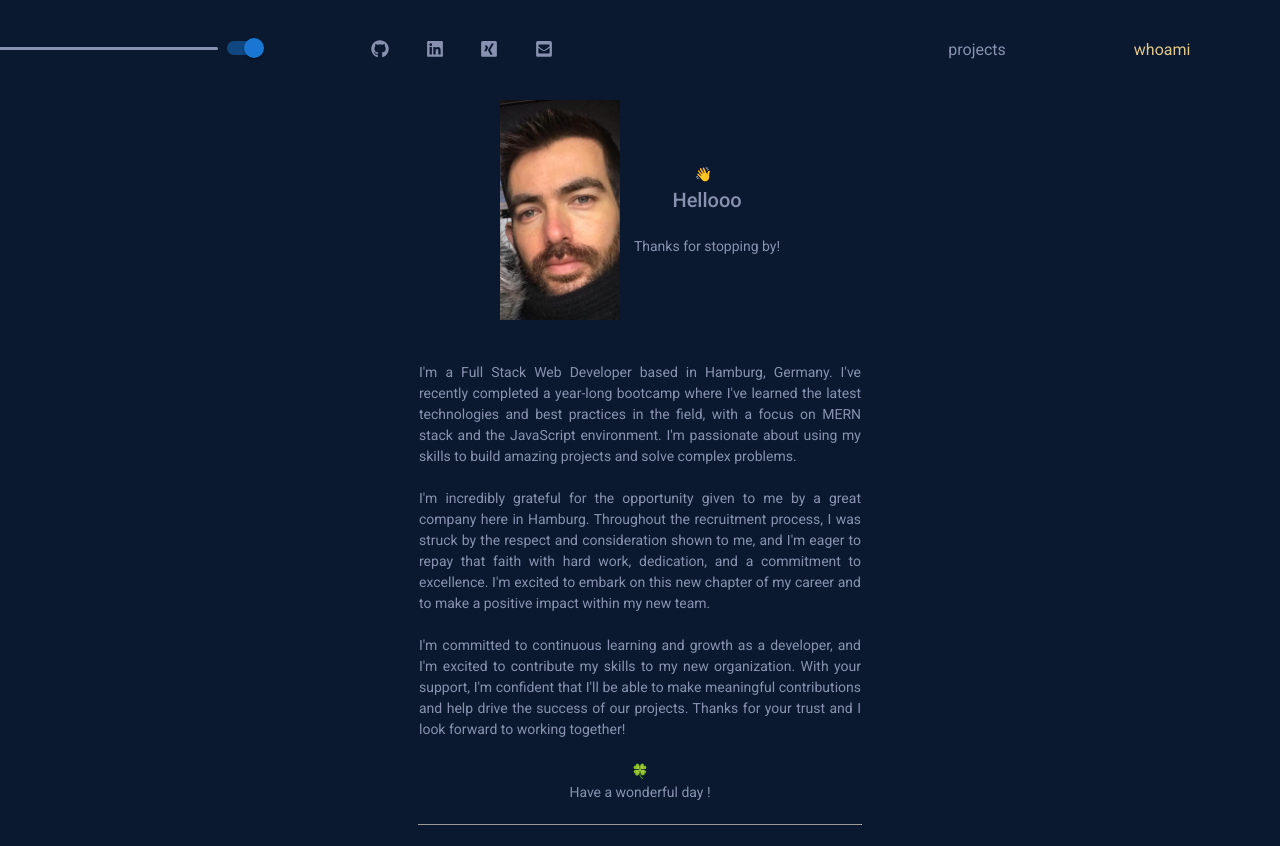
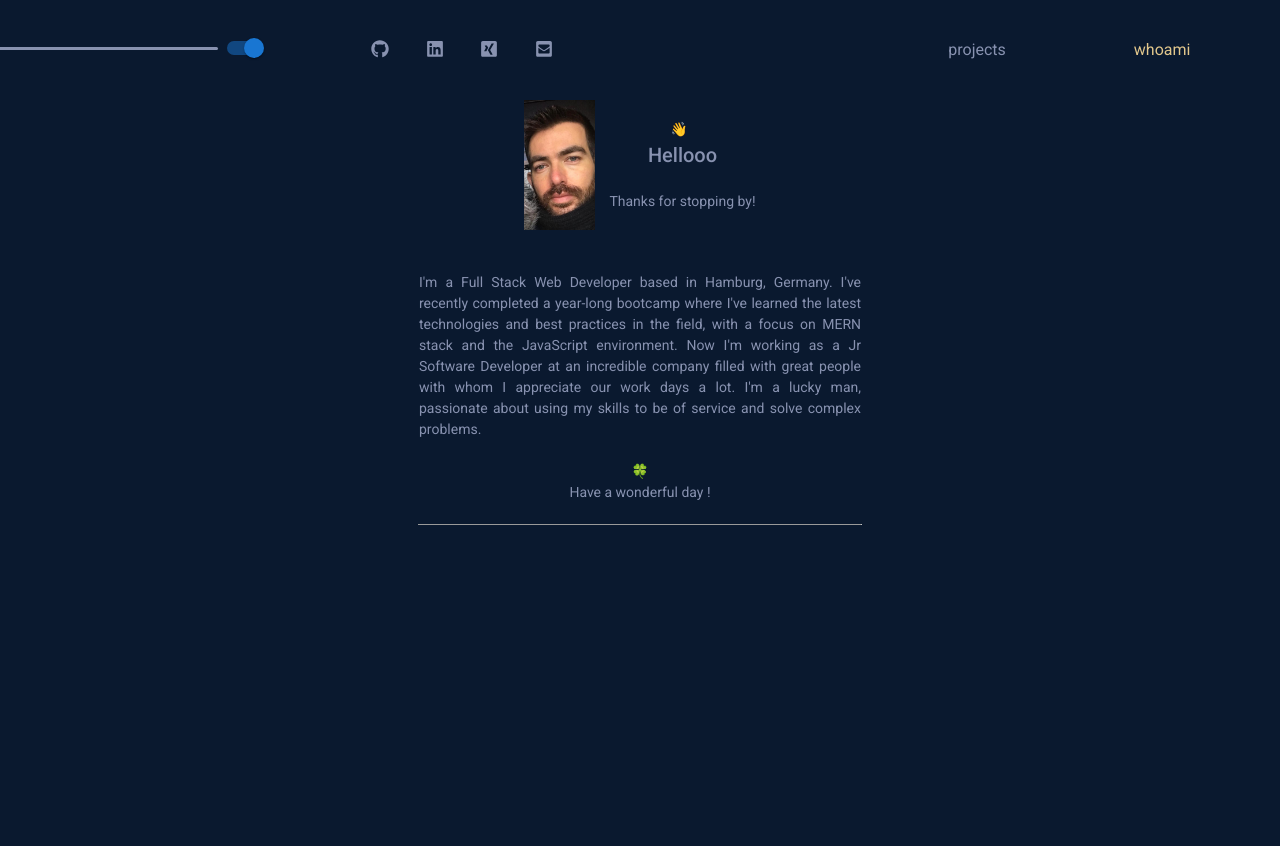
Before and after one commit to nnikitingeorgijlvovic/test, a React app: page /whoami in a window 1280 px wide. After the commit the page ends 800 px from the top, so only its background shows below. Built offline with nearby package versions, Linux system fonts and the light colour scheme.

Commit message:
Updated whoami.

```diff
--- a/src/pages/WhoAmI.js
+++ b/src/pages/WhoAmI.js
@@ -15,25 +15,10 @@ function WhoAmI() {
         I'm a Full Stack Web Developer based in Hamburg, Germany. I've recently
         completed a year-long bootcamp where I've learned the latest
         technologies and best practices in the field, with a focus on MERN stack
-        and the JavaScript environment. I'm passionate about using my skills to
-        build amazing projects and solve complex problems.
-      </p>
-      <p>
-        <br />
-        I'm incredibly grateful for the opportunity given to me by a great
-        company here in Hamburg. Throughout the recruitment process, I was
-        struck by the respect and consideration shown to me, and I'm eager to
-        repay that faith with hard work, dedication, and a commitment to
-        excellence. I'm excited to embark on this new chapter of my career and
-        to make a positive impact within my new team.
-      </p>
-      <p>
-        <br />
-        I'm committed to continuous learning and growth as a developer, and I'm
-        excited to contribute my skills to my new organization. With your
-        support, I'm confident that I'll be able to make meaningful
-        contributions and help drive the success of our projects. Thanks for
-        your trust and I look forward to working together!
+        and the JavaScript environment. Now I'm working as a Jr Software
+        Developer at an incredible company filled with great people with whom I
+        appreciate our work days a lot. I'm a lucky man, passionate about using
+        my skills to be of service and solve complex problems.
       </p>
       <p>
         <br /> 🍀
--- a/src/styles/main.scss
+++ b/src/styles/main.scss
@@ -104,6 +104,7 @@ a {
   top: -18px;
   right: -55px;
 }
+
 /* Side Icons & Magic Line */
 
 .magical-line-position {
@@ -419,9 +420,7 @@ a {
 
   .mypic {
     display: block;
-    height: 30vh;
-    min-height: 130px;
-    max-height: 220px;
+    height: 130px;
     object-fit: contain;
   }
 }
```
